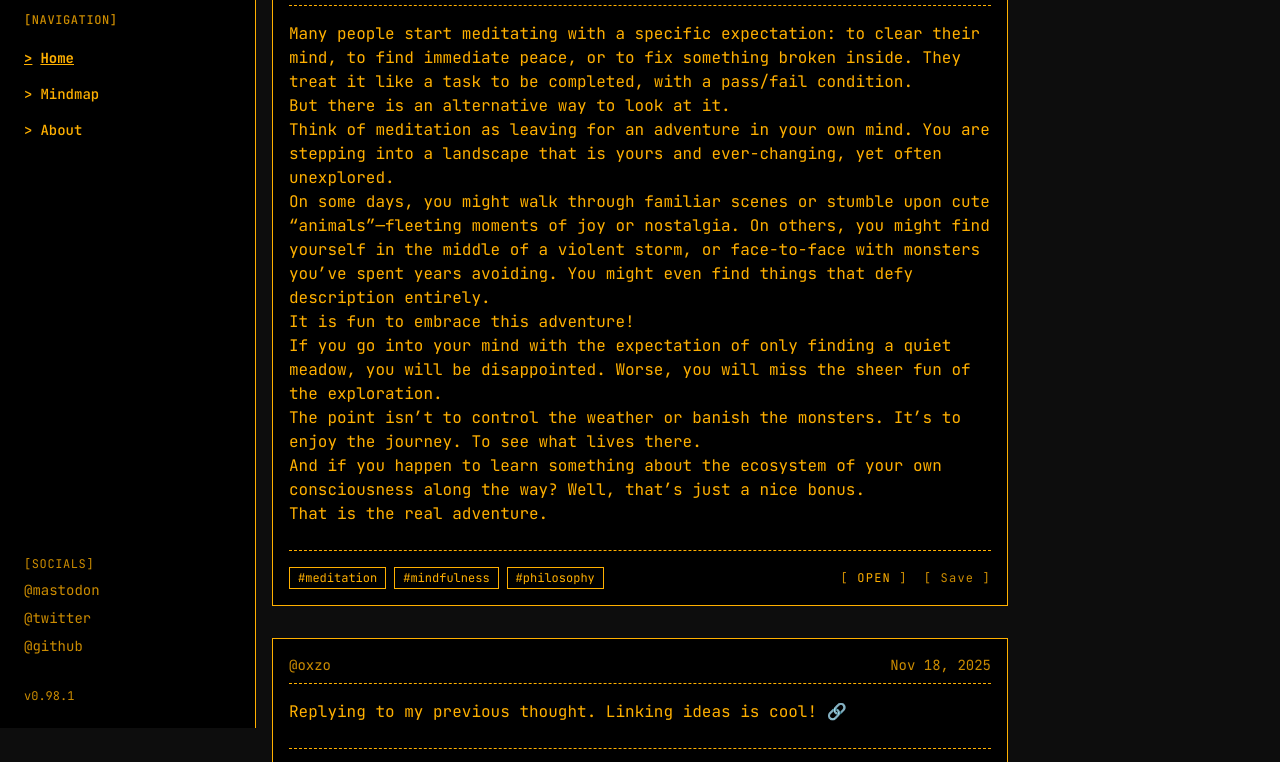
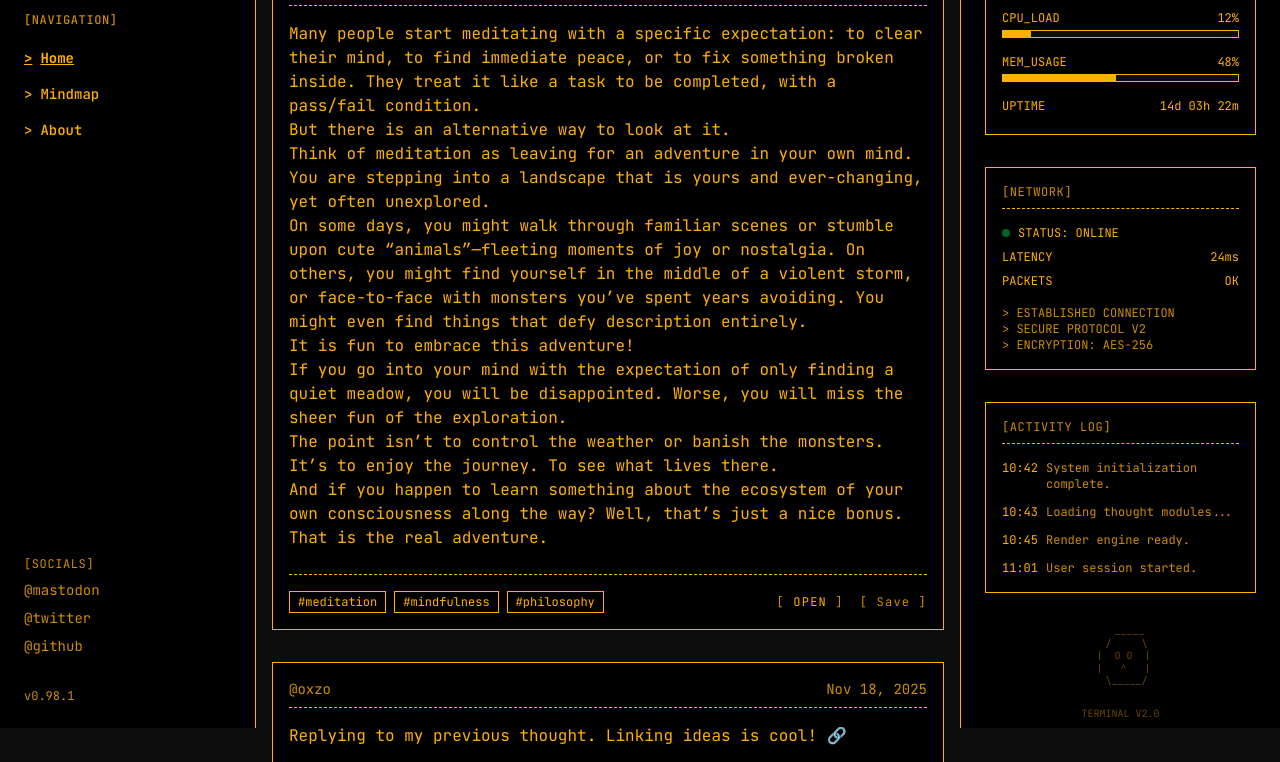
Before and after one commit to oxzo/oxzo.github.io, an Astro site: page / in a window 1280 px wide. Shown: the part 72-834 px from the top of the page. Built offline with nearby package versions, Linux system fonts and the light colour scheme; Astro itself is replaced by a stand-in of ours.

Commit message:
feat: Add initial index page with a new right sidebar component displaying system, network, and activity information.

```diff
--- /dev/null
+++ b/src/components/RightSidebar.astro
@@ -0,0 +1,125 @@
+---
+
+---
+
+<aside
+    class="hidden lg:block fixed right-0 top-0 h-full w-80 bg-[var(--color-surface)] border-l border-[var(--color-border)] p-6 z-40 overflow-y-auto"
+>
+    <div class="flex flex-col gap-8">
+        <!-- System Status Widget -->
+        <div class="terminal-card">
+            <div
+                class="text-[var(--color-text-muted)] text-xs uppercase tracking-wider mb-4 border-b border-[var(--color-border)] border-dashed pb-2"
+            >
+                [System Status]
+            </div>
+            <div class="space-y-4 font-mono text-xs">
+                <div>
+                    <div class="flex justify-between mb-1">
+                        <span>CPU_LOAD</span>
+                        <span class="text-[var(--color-primary)]">12%</span>
+                    </div>
+                    <div
+                        class="w-full bg-[var(--color-background)] h-2 border border-[var(--color-border)]"
+                    >
+                        <div class="bg-[var(--color-primary)] h-full w-[12%]">
+                        </div>
+                    </div>
+                </div>
+                <div>
+                    <div class="flex justify-between mb-1">
+                        <span>MEM_USAGE</span>
+                        <span class="text-[var(--color-primary)]">48%</span>
+                    </div>
+                    <div
+                        class="w-full bg-[var(--color-background)] h-2 border border-[var(--color-border)]"
+                    >
+                        <div class="bg-[var(--color-primary)] h-full w-[48%]">
+                        </div>
+                    </div>
+                </div>
+                <div>
+                    <div class="flex justify-between mb-1">
+                        <span>UPTIME</span>
+                        <span class="text-[var(--color-primary)]"
+                            >14d 03h 22m</span
+                        >
+                    </div>
+                </div>
+            </div>
+        </div>
+
+        <!-- Network Status Widget -->
+        <div class="terminal-card">
+            <div
+                class="text-[var(--color-text-muted)] text-xs uppercase tracking-wider mb-4 border-b border-[var(--color-border)] border-dashed pb-2"
+            >
+                [Network]
+            </div>
+            <div class="space-y-2 font-mono text-xs">
+                <div class="flex items-center gap-2">
+                    <span
+                        class="w-2 h-2 bg-green-500 rounded-full animate-pulse"
+                    ></span>
+                    <span>STATUS: ONLINE</span>
+                </div>
+                <div class="flex justify-between">
+                    <span>LATENCY</span>
+                    <span class="text-[var(--color-primary)]">24ms</span>
+                </div>
+                <div class="flex justify-between">
+                    <span>PACKETS</span>
+                    <span class="text-[var(--color-primary)]">OK</span>
+                </div>
+                <div class="mt-4 text-[var(--color-text-muted)]">
+                    > ESTABLISHED CONNECTION<br />
+                    > SECURE PROTOCOL V2<br />
+                    > ENCRYPTION: AES-256
+                </div>
+            </div>
+        </div>
+
+        <!-- Recent Logs/Activity Widget -->
+        <div class="terminal-card">
+            <div
+                class="text-[var(--color-text-muted)] text-xs uppercase tracking-wider mb-4 border-b border-[var(--color-border)] border-dashed pb-2"
+            >
+                [Activity Log]
+            </div>
+            <div
+                class="space-y-3 font-mono text-xs text-[var(--color-text-muted)]"
+            >
+                <div class="flex gap-2">
+                    <span class="text-[var(--color-primary)]">10:42</span>
+                    <span>System initialization complete.</span>
+                </div>
+                <div class="flex gap-2">
+                    <span class="text-[var(--color-primary)]">10:43</span>
+                    <span>Loading thought modules...</span>
+                </div>
+                <div class="flex gap-2">
+                    <span class="text-[var(--color-primary)]">10:45</span>
+                    <span>Render engine ready.</span>
+                </div>
+                <div class="flex gap-2">
+                    <span class="text-[var(--color-primary)]">11:01</span>
+                    <span>User session started.</span>
+                </div>
+            </div>
+        </div>
+
+        <!-- Decorative ASCII or Info -->
+        <div
+            class="text-[var(--color-text-muted)] text-[10px] leading-tight opacity-50 text-center mt-auto"
+        >
+            <pre>
+   _____
+  /     \
+ |  O O  |
+ |   ^   |
+  \_____/
+			</pre>
+            <div class="mt-2">TERMINAL V2.0</div>
+        </div>
+    </div>
+</aside>
--- a/src/pages/index.astro
+++ b/src/pages/index.astro
@@ -1,6 +1,7 @@
 ---
 import BaseHead from "../components/BaseHead.astro";
 import Header from "../components/Header.astro";
+import RightSidebar from "../components/RightSidebar.astro";
 import Footer from "../components/Footer.astro";
 import { SITE_TITLE, SITE_DESCRIPTION } from "../consts";
 import { getCollection } from "astro:content";
@@ -20,10 +21,11 @@ const thoughts = (await getCollection("thoughts")).sort(
 		class="bg-[var(--color-background)] text-[var(--color-text-main)] antialiased selection:bg-[var(--color-primary)] selection:text-black"
 	>
 		<Header />
+		<RightSidebar />
 		<main
-			class="max-w-3xl mx-auto px-4 py-8 relative md:ml-64 transition-all duration-300"
+			class="mx-auto px-4 py-8 relative md:ml-64 lg:mr-80 transition-all duration-300"
 		>
-			<section class="space-y-6 mt-16 md:mt-0">
+			<section class="space-y-6 mt-16 md:mt-0 max-w-4xl mx-auto">
 				{thoughts.map((thought) => <ThoughtCard thought={thought} />)}
 			</section>
 		</main>
```
